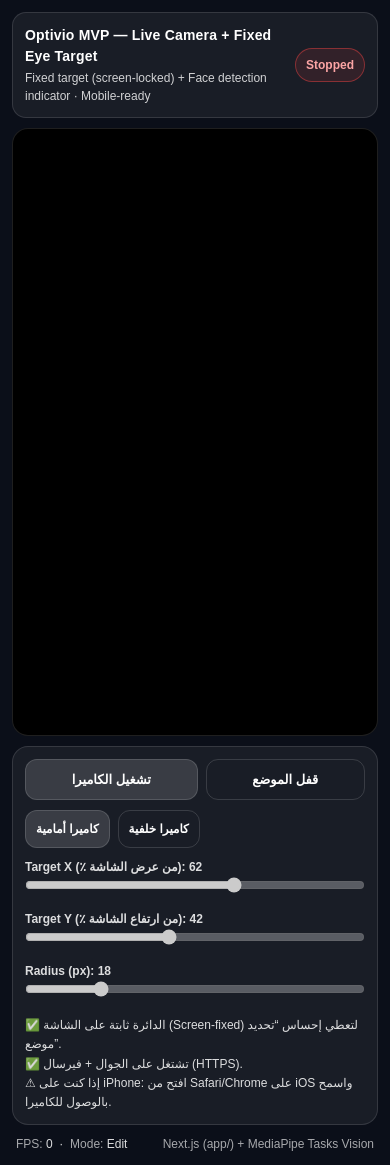
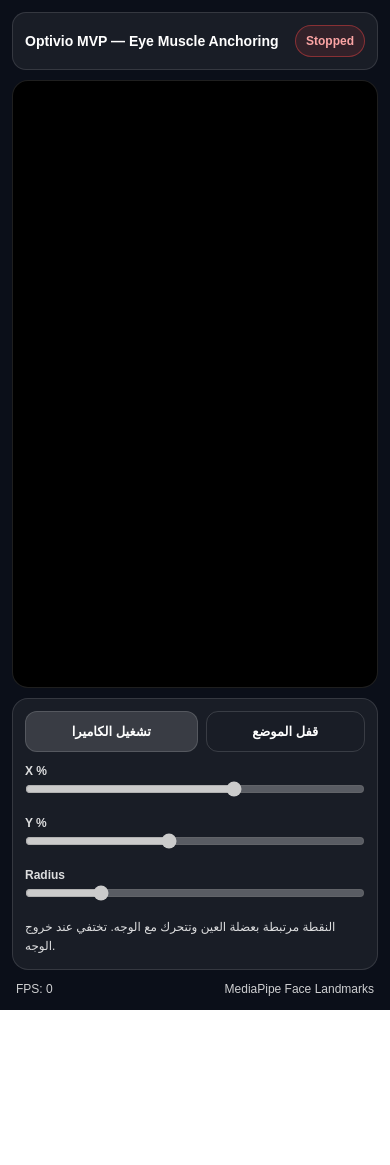
Before and after one commit to ahmedabumoalla/optivio, a Next.js app: page / in a window 390 px wide. After the commit the page ends 1010 px from the top, so only its background shows below. Built offline with nearby package versions, Linux system fonts and the light colour scheme.

Commit message:
Improve mobile responsiveness and Vercel camera support

```diff
--- a/app/components/FixedTargetEyeMVP.tsx
+++ b/app/components/FixedTargetEyeMVP.tsx
@@ -1,7 +1,18 @@
 'use client';
 
 import React, { useEffect, useMemo, useRef, useState } from 'react';
-import { FaceLandmarker, FilesetResolver, type FaceLandmarkerResult } from '@mediapipe/tasks-vision';
+import {
+  FaceLandmarker,
+  FilesetResolver,
+  type FaceLandmarkerResult,
+} from '@mediapipe/tasks-vision';
+
+/**
+ * MediaPipe Face Landmarks (شائعة الاستخدام)
+ * زاوية العين الخارجية ≈ أقرب تمثيل عملي لموضع تحفيز orbicularis oculi
+ */
+const LEFT_EYE_OUTER = 33;
+const RIGHT_EYE_OUTER = 263;
 
 type TargetPos = { xPct: number; yPct: number; rPx: number };
 type CamFacing = 'user' | 'environment';
@@ -11,14 +22,16 @@ export default function FixedTargetEyeMVP() {
   const canvasRef = useRef<HTMLCanvasElement | null>(null);
   const stageRef = useRef<HTMLDivElement | null>(null);
 
+  const [running, setRunning] = useState(false);
   const [error, setError] = useState<string | null>(null);
-  const [running, setRunning] = useState(false);
 
   const [facingMode, setFacingMode] = useState<CamFacing>('user');
 
-  // دائرة ثابتة على الشاشة (نسبياً)
+  // نقطة المعايرة الأولية (للضبط اليدوي قبل القفل)
   const [target, setTarget] = useState<TargetPos>({ xPct: 62, yPct: 42, rPx: 18 });
-  const [editMode, setEditMode] = useState(true);
+
+  // قفل المعايرة
+  const [locked, setLocked] = useState(false);
 
   const [faceDetected, setFaceDetected] = useState(false);
   const [fps, setFps] = useState(0);
@@ -26,8 +39,18 @@ export default function FixedTargetEyeMVP() {
   const landmarkerRef = useRef<FaceLandmarker | null>(null);
   const rafRef = useRef<number | null>(null);
 
-  // نخزن آخر قياسات للستيج عشان الرسم يكون ثابت على كل الأجهزة
-  const stageSizeRef = useRef<{ w: number; h: number; dpr: number }>({ w: 0, h: 0, dpr: 1 });
+  // أي عين نستخدم
+  const eyeSideRef = useRef<'left' | 'right'>('right');
+
+  // offset بين العين والنقطة (يُحسب وقت القفل)
+  const offsetRef = useRef<{ dx: number; dy: number } | null>(null);
+
+  // قياسات المسرح للرسم الدقيق على الجوال
+  const stageSizeRef = useRef<{ w: number; h: number; dpr: number }>({
+    w: 0,
+    h: 0,
+    dpr: 1,
+  });
 
   const styles = useMemo(() => {
     return {
@@ -52,29 +75,25 @@ export default function FixedTargetEyeMVP() {
         alignItems: 'center',
         justifyContent: 'space-between',
         gap: 10,
-        padding: '12px 12px',
+        padding: 12,
         borderRadius: 14,
         border: '1px solid rgba(255,255,255,0.12)',
         background: 'rgba(255,255,255,0.06)',
       } as React.CSSProperties,
 
-      titleWrap: { display: 'flex', flexDirection: 'column', gap: 2 } as React.CSSProperties,
-      title: { fontSize: 14, fontWeight: 800, letterSpacing: 0.2 } as React.CSSProperties,
-      sub: { fontSize: 12, opacity: 0.8 } as React.CSSProperties,
+      title: { fontSize: 14, fontWeight: 800 } as React.CSSProperties,
 
       badge: (ok: boolean) =>
         ({
-          padding: '7px 10px',
+          padding: '6px 10px',
           borderRadius: 999,
           fontSize: 12,
           fontWeight: 700,
           border: `1px solid ${ok ? 'rgba(34,197,94,0.45)' : 'rgba(239,68,68,0.45)'}`,
           background: ok ? 'rgba(34,197,94,0.12)' : 'rgba(239,68,68,0.12)',
           color: ok ? '#86efac' : '#fca5a5',
-          whiteSpace: 'nowrap',
         }) as React.CSSProperties,
 
-      // layout: موبايل = عمود، ديسكتوب = صف
       main: {
         display: 'grid',
         gridTemplateColumns: '1fr',
@@ -87,7 +106,6 @@ export default function FixedTargetEyeMVP() {
         overflow: 'hidden',
         border: '1px solid rgba(255,255,255,0.12)',
         background: '#000',
-        // موبايل: ارتفاع كبير عشان تجربة كاميرا حقيقية
         height: 'min(72dvh, 620px)',
       } as React.CSSProperties,
 
@@ -95,7 +113,6 @@ export default function FixedTargetEyeMVP() {
         width: '100%',
         height: '100%',
         objectFit: 'cover',
-        // المرآة فقط للكاميرا الأمامية (user)
         transform: facingMode === 'user' ? 'scaleX(-1)' : 'none',
       } as React.CSSProperties,
 
@@ -137,92 +154,54 @@ export default function FixedTargetEyeMVP() {
           flex: '1 1 auto',
         }) as React.CSSProperties,
 
-      chip: (active: boolean) =>
-        ({
-          padding: '9px 10px',
-          borderRadius: 12,
-          fontWeight: 800,
-          fontSize: 12,
-          cursor: 'pointer',
-          border: '1px solid rgba(255,255,255,0.14)',
-          background: active ? 'rgba(255,255,255,0.14)' : 'transparent',
-          color: '#fff',
-        }) as React.CSSProperties,
-
       label: { fontSize: 12, opacity: 0.85, fontWeight: 700 } as React.CSSProperties,
       slider: { width: '100%' } as React.CSSProperties,
 
-      note: {
-        fontSize: 12,
-        lineHeight: 1.6,
-        opacity: 0.85,
-        marginTop: 2,
-      } as React.CSSProperties,
-
-      err: { color: '#fecaca', fontSize: 12, lineHeight: 1.6 } as React.CSSProperties,
+      note: { fontSize: 12, opacity: 0.85, lineHeight: 1.6 } as React.CSSProperties,
+      err: { color: '#fecaca', fontSize: 12 } as React.CSSProperties,
 
       footer: {
         display: 'flex',
         justifyContent: 'space-between',
-        alignItems: 'center',
-        gap: 10,
         fontSize: 12,
-        opacity: 0.85,
+        opacity: 0.8,
         padding: '0 4px',
-      } as React.CSSProperties,
-
-      // desktop تحسين: صف عمودين
-      desktopGrid: {
-        gridTemplateColumns: '1.6fr 1fr',
-        alignItems: 'start',
       } as React.CSSProperties,
     };
   }, [facingMode]);
 
-  // ===== Helpers: ResizeObserver لضبط أبعاد الكانفس بدقة =====
+  // ===== ResizeObserver =====
   useEffect(() => {
     if (!stageRef.current) return;
-
     const ro = new ResizeObserver(() => {
-      const el = stageRef.current!;
-      const rect = el.getBoundingClientRect();
-      const dpr = window.devicePixelRatio || 1;
-      stageSizeRef.current = { w: rect.width, h: rect.height, dpr };
-      // ارسم فورًا بعد أي resize
-      if (running) drawFixedTarget();
+      const rect = stageRef.current!.getBoundingClientRect();
+      stageSizeRef.current = {
+        w: rect.width,
+        h: rect.height,
+        dpr: window.devicePixelRatio || 1,
+      };
+      if (running) drawAnchoredTarget(lastResultRef.current);
     });
-
     ro.observe(stageRef.current);
     return () => ro.disconnect();
-    // eslint-disable-next-line react-hooks/exhaustive-deps
   }, [running]);
 
   // ===== Start / Stop =====
   async function start() {
     setError(null);
+    offsetRef.current = null;
 
-    if (!navigator.mediaDevices?.getUserMedia) {
-      setError('المتصفح لا يدعم تشغيل الكاميرا.');
-      return;
-    }
-
-    try {
-      // شغّل الكاميرا
     const stream = await navigator.mediaDevices.getUserMedia({
-        video: { facingMode }, // user أو environment
+      video: { facingMode },
       audio: false,
     });
 
     const video = videoRef.current!;
     video.srcObject = stream;
-
-      // مهم للجوال (خصوصًا iOS)
     video.muted = true;
     video.playsInline = true;
-
     await video.play();
 
-      // جهز FaceLandmarker (مؤشر فقط)
     const vision = await FilesetResolver.forVisionTasks(
       'https://cdn.jsdelivr.net/npm/@mediapipe/tasks-vision@latest/wasm'
     );
@@ -232,84 +211,97 @@ export default function FixedTargetEyeMVP() {
         modelAssetPath:
           'https://storage.googleapis.com/mediapipe-models/face_landmarker/face_landmarker/float16/1/face_landmarker.task',
       },
-        outputFaceBlendshapes: false,
-        outputFacialTransformationMatrixes: false,
       runningMode: 'VIDEO',
       numFaces: 1,
     });
 
     setRunning(true);
     loop();
-    } catch (e: any) {
-      setError(e?.message ?? 'فشل تشغيل الكاميرا.');
-    }
   }
 
   function stop() {
     setRunning(false);
     setFaceDetected(false);
     setFps(0);
+    offsetRef.current = null;
 
     if (rafRef.current) cancelAnimationFrame(rafRef.current);
     rafRef.current = null;
 
     const video = videoRef.current;
     if (video?.srcObject) {
-      const tracks = (video.srcObject as MediaStream).getTracks();
-      tracks.forEach((t) => t.stop());
+      (video.srcObject as MediaStream).getTracks().forEach((t) => t.stop());
       video.srcObject = null;
     }
 
     landmarkerRef.current?.close();
     landmarkerRef.current = null;
 
-    // نظّف الكانفس
-    const canvas = canvasRef.current;
-    if (canvas) {
-      const ctx = canvas.getContext('2d');
-      if (ctx) ctx.clearRect(0, 0, canvas.width, canvas.height);
-    }
+    const ctx = canvasRef.current?.getContext('2d');
+    if (ctx) ctx.clearRect(0, 0, canvasRef.current!.width, canvasRef.current!.height);
   }
 
-  // ===== الرسم: دائرة ثابتة على الشاشة =====
-  function drawFixedTarget() {
+  // ===== رسم النقطة المرتبطة بالوجه =====
+  const lastResultRef = useRef<FaceLandmarkerResult | null>(null);
+
+  function drawAnchoredTarget(res: FaceLandmarkerResult | null) {
     const canvas = canvasRef.current;
-    if (!canvas) return;
+    if (!canvas || !res) return;
 
     const { w, h, dpr } = stageSizeRef.current;
     if (!w || !h) return;
 
-    // ضبط كانفس فعلي (مهم للجوال)
     canvas.width = Math.round(w * dpr);
     canvas.height = Math.round(h * dpr);
 
     const ctx = canvas.getContext('2d');
     if (!ctx) return;
 
-    // ارسم بوحدات CSS px
     ctx.setTransform(dpr, 0, 0, dpr, 0, 0);
     ctx.clearRect(0, 0, w, h);
 
-    const cx = (target.xPct / 100) * w;
-    const cy = (target.yPct / 100) * h;
+    const faces = res.faceLandmarks;
+    if (!faces || faces.length === 0) return; // اختفاء عند خروج الوجه
+
+    const lm = faces[0];
+    const idx = eyeSideRef.current === 'right' ? RIGHT_EYE_OUTER : LEFT_EYE_OUTER;
+    const eye = lm[idx];
+    if (!eye) return;
+
+    const ex = eye.x * w;
+    const ey = eye.y * h;
+
+    // حساب offset وقت القفل فقط
+    if (locked && !offsetRef.current) {
+      offsetRef.current = {
+        dx: (target.xPct / 100) * w - ex,
+        dy: (target.yPct / 100) * h - ey,
+      };
+    }
+
+    const dx = offsetRef.current?.dx ?? 0;
+    const dy = offsetRef.current?.dy ?? 0;
+
+    const cx = ex + dx;
+    const cy = ey + dy;
 
     // Glow
     ctx.beginPath();
-    ctx.arc(cx, cy, target.rPx + 12, 0, Math.PI * 2);
+    ctx.arc(cx, cy, target.rPx + 10, 0, Math.PI * 2);
     ctx.fillStyle = 'rgba(255,0,0,0.12)';
     ctx.fill();
 
     // Ring
     ctx.beginPath();
     ctx.arc(cx, cy, target.rPx, 0, Math.PI * 2);
-    ctx.strokeStyle = 'rgba(255, 60, 60, 0.95)';
+    ctx.strokeStyle = 'rgba(255,60,60,0.95)';
     ctx.lineWidth = 3;
     ctx.stroke();
 
     // Center dot
     ctx.beginPath();
     ctx.arc(cx, cy, 3, 0, Math.PI * 2);
-    ctx.fillStyle = 'rgba(255, 60, 60, 0.95)';
+    ctx.fillStyle = 'rgba(255,60,60,0.95)';
     ctx.fill();
   }
 
@@ -320,11 +312,11 @@ export default function FixedTargetEyeMVP() {
   function loop() {
     const video = videoRef.current;
     const landmarker = landmarkerRef.current;
-
     if (!video || !landmarker) return;
 
     const now = performance.now();
-    const res: FaceLandmarkerResult = landmarker.detectForVideo(video, now);
+    const res = landmarker.detectForVideo(video, now);
+    lastResultRef.current = res;
 
     setFaceDetected((res.faceLandmarks?.length ?? 0) > 0);
 
@@ -335,50 +327,28 @@ export default function FixedTargetEyeMVP() {
       lastT = now;
     }
 
-    drawFixedTarget();
+    drawAnchoredTarget(res);
 
     if (running) rafRef.current = requestAnimationFrame(loop);
   }
 
-  // إعادة رسم عند تغير الإعدادات
-  useEffect(() => {
-    if (!running) return;
-    drawFixedTarget();
-    // eslint-disable-next-line react-hooks/exhaustive-deps
-  }, [target.xPct, target.yPct, target.rPx, running]);
-
-  // تغيير الكاميرا: لازم نوقف ونشغل من جديد
-  useEffect(() => {
-    if (!running) return;
-    stop();
-    // eslint-disable-next-line react-hooks/exhaustive-deps
-  }, [facingMode]);
-
   useEffect(() => {
     return () => stop();
-    // eslint-disable-next-line react-hooks/exhaustive-deps
   }, []);
-
-  // ميديا كويري بسيط بدون CSS خارجي: نحدد “desktop”
-  const isDesktop =
-    typeof window !== 'undefined' && window.matchMedia && window.matchMedia('(min-width: 900px)').matches;
 
   return (
     <div style={styles.page}>
       <div style={styles.shell}>
         <div style={styles.header}>
-          <div style={styles.titleWrap}>
-            <div style={styles.title}>Optivio MVP — Live Camera + Fixed Eye Target</div>
-            <div style={styles.sub}>
-              Fixed target (screen-locked) + Face detection indicator · Mobile-ready
+          <div style={styles.title}>Optivio MVP — Eye Muscle Anchoring</div>
+          <div style={styles.badge(faceDetected)}>
+            {running ? (faceDetected ? 'Face detected' : 'No face') : 'Stopped'}
           </div>
         </div>
-          <div style={styles.badge(faceDetected)}>{running ? (faceDetected ? 'Face detected' : 'No face') : 'Stopped'}</div>
-        </div>
 
-        <div style={{ ...styles.main, ...(isDesktop ? styles.desktopGrid : {}) }}>
+        <div style={styles.main}>
           <div ref={stageRef} style={styles.stage}>
-            <video ref={videoRef} playsInline muted style={styles.video} />
+            <video ref={videoRef} style={styles.video} />
             <canvas ref={canvasRef} style={styles.canvas} />
           </div>
 
@@ -395,89 +365,72 @@ export default function FixedTargetEyeMVP() {
               )}
               <button
                 style={styles.btn('ghost')}
-                onClick={() => setEditMode((v) => !v)}
+                onClick={() => {
+                  setLocked((v) => !v);
+                  if (!locked) offsetRef.current = null;
+                }}
                 disabled={!running}
-                title={!running ? 'شغّل الكاميرا أولاً' : ''}
               >
-                {editMode ? 'قفل الموضع' : 'تعديل الموضع'}
-              </button>
-            </div>
-
-            {/* اختيار الكاميرا */}
-            <div style={styles.row}>
-              <button
-                style={styles.chip(facingMode === 'user')}
-                onClick={() => setFacingMode('user')}
-                disabled={running}
-                title={running ? 'أوقف الكاميرا ثم بدّل' : ''}
-              >
-                كاميرا أمامية
-              </button>
-              <button
-                style={styles.chip(facingMode === 'environment')}
-                onClick={() => setFacingMode('environment')}
-                disabled={running}
-                title={running ? 'أوقف الكاميرا ثم بدّل' : ''}
-              >
-                كاميرا خلفية
+                {locked ? 'تعديل الموضع' : 'قفل الموضع'}
               </button>
             </div>
 
             <div>
-              <div style={styles.label}>Target X (٪ من عرض الشاشة): {target.xPct}</div>
+              <div style={styles.label}>X %</div>
               <input
                 style={styles.slider}
                 type="range"
                 min={0}
                 max={100}
                 value={target.xPct}
-                onChange={(e) => editMode && setTarget((t) => ({ ...t, xPct: Number(e.target.value) }))}
-                disabled={!running || !editMode}
+                onChange={(e) =>
+                  !locked && setTarget((t) => ({ ...t, xPct: Number(e.target.value) }))
+                }
+                disabled={!running || locked}
               />
             </div>
 
             <div>
-              <div style={styles.label}>Target Y (٪ من ارتفاع الشاشة): {target.yPct}</div>
+              <div style={styles.label}>Y %</div>
               <input
                 style={styles.slider}
                 type="range"
                 min={0}
                 max={100}
                 value={target.yPct}
-                onChange={(e) => editMode && setTarget((t) => ({ ...t, yPct: Number(e.target.value) }))}
-                disabled={!running || !editMode}
+                onChange={(e) =>
+                  !locked && setTarget((t) => ({ ...t, yPct: Number(e.target.value) }))
+                }
+                disabled={!running || locked}
               />
             </div>
 
             <div>
-              <div style={styles.label}>Radius (px): {target.rPx}</div>
+              <div style={styles.label}>Radius</div>
               <input
                 style={styles.slider}
                 type="range"
                 min={10}
                 max={48}
                 value={target.rPx}
-                onChange={(e) => editMode && setTarget((t) => ({ ...t, rPx: Number(e.target.value) }))}
-                disabled={!running || !editMode}
+                onChange={(e) =>
+                  !locked && setTarget((t) => ({ ...t, rPx: Number(e.target.value) }))
+                }
+                disabled={!running || locked}
               />
             </div>
 
             {error && <div style={styles.err}>{error}</div>}
 
             <div style={styles.note}>
-              ✅ الدائرة ثابتة على الشاشة (Screen-fixed) لتعطي إحساس “تحديد موضع”.<br />
-              ✅ تشتغل على الجوال + فيرسال (HTTPS).<br />
-              ⚠ إذا كنت على iPhone: افتح من Safari/Chrome على iOS واسمح بالوصول للكاميرا.
+              النقطة مرتبطة بعضلة العين وتتحرك مع الوجه. تختفي عند خروج الوجه.
             </div>
           </div>
         </div>
 
         <div style={styles.footer}>
-          <div>
-            <span style={{ opacity: 0.75 }}>FPS:</span> {fps} &nbsp;·&nbsp;{' '}
-            <span style={{ opacity: 0.75 }}>Mode:</span> {editMode ? 'Edit' : 'Locked'}
-          </div>
-          <div style={{ opacity: 0.75 }}>Next.js (app/) + MediaPipe Tasks Vision</div>
+          <div>FPS: {fps}</div>
+          <div>MediaPipe Face Landmarks</div>
         </div>
       </div>
     </div>
```
Lines whose indentation alone changed are shown as unchanged.
